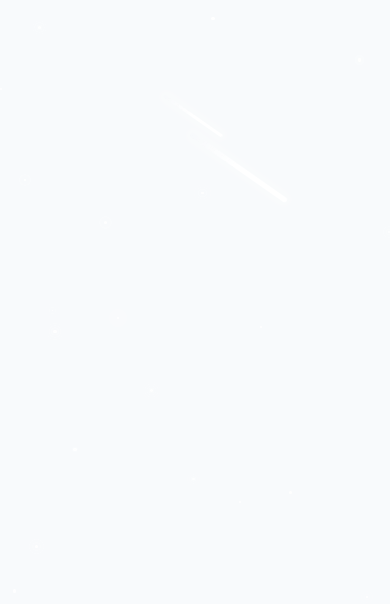
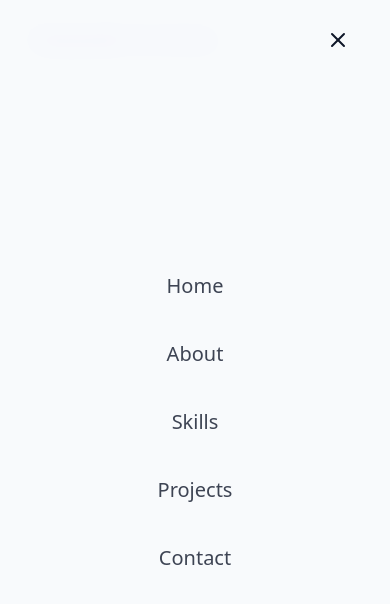
Before and after one commit to Doublezero-00/my-portfolio, a React (Vite) app: page / in a window 390 px wide. Shown: the top 604 px of the page. Built offline with nearby package versions, Linux system fonts and the light colour scheme.

Commit message:
Created responsive navbar successfully 👍

```diff
--- /dev/null
+++ b/src/components/Navbar.jsx
@@ -0,0 +1,86 @@
+import React, { useEffect, useState } from "react";
+import cn from "../lib/utils";
+import { Menu, X } from "lucide-react";
+
+const navItems = [
+  { name: "Home", href: "#home" },
+  { name: "About", href: "#about" },
+  { name: "Skills", href: "#skills" },
+  { name: "Projects", href: "#projects" },
+  { name: "Contact", href: "#contact" },
+];
+export default function Navbar() {
+  const [isScrolled, setIsScrolled] = useState(false);
+  const[isMenuOpen, setIsMenuOpen] = useState(true);
+
+  useEffect(() => {
+    const handleScroll = () => {
+      setIsScrolled(window.screenY > 10);
+    };
+
+    window.addEventListener("scroll", handleScroll);
+    return () => {
+      window.removeEventListener("scroll", handleScroll);
+    };
+  }, []);
+
+  return (
+    <nav
+      className={cn(
+        "fixed w-full z-40 transition-all duration 300",
+        isScrolled ? "py-3 bg-background/80 backfrop-blur-md shadow-xs" : "py-5"
+      )}
+    >
+      <div className="container flex items-center justify-between">
+        <a
+          className="text-xl font-bold text-primary flex items-center"
+          href="#home"
+        >
+          <span className="relative z-10">
+            <span className="text-glow">Chamoth</span> Portfolio
+          </span>
+        </a>
+
+        {/* desktop nav */}
+        <div className="hidden md:flex space-x-10">
+          {navItems.map((item, key) => (
+            <a
+              key={key}
+              href={item.href}
+              className="text-foreground/80 hover:text-primary transition-colors duration-300"
+            >
+              {item.name}
+            </a>
+          ))}
+        </div>
+
+        {/* mobile nav */}
+
+        <button onClick={() => setIsMenuOpen((prev) => !prev)} className="md:hidden p-2 text-foreground z-50" aria-label={isMenuOpen ? "Close Menu" : "Open Menu"}>
+            {" "}
+            {isMenuOpen ? <X size={24}/> : <Menu size={24}/>}{" "}
+
+        </button>
+
+        <div className={cn("fixed inset-0 bg-background/95 backdrop-blur-md z-40 flex flex-col items-center justify-center", "transition-all duration-300 md:hidden",
+            isMenuOpen ? "opacity-100 pointer-events-auto" : "opacity-0 pointer-events-none"
+        )}>
+            <div className="flex flex-col space-y-10 text-xl">
+                {navItems.map((item, key) => (
+                    <a
+                    key={key}
+                    href={item.href}
+                    className="text-foreground/80 hover:text-primary transition-colors duration-300"
+                    onClick={() => setIsMenuOpen(false)}
+                    >
+                    {item.name}
+                    </a>
+          ))}
+            </div>
+
+        </div>
+
+      </div>
+    </nav>
+  );
+}
--- a/src/pages/Home.jsx
+++ b/src/pages/Home.jsx
@@ -1,6 +1,7 @@
 import React from 'react'
 import ThemeToggle from "@/components/ThemeToggle.jsx"
 import StarBackground from "@/components/StarBackground.jsx"
+import Navbar from '../components/Navbar'
 export default function Home() {
   return (
     <div className="min-h-screen bg-background text-foreground overflow-x-hidden">
@@ -12,7 +13,7 @@
       <StarBackground />
 
       {/* Navbar */}
-
+      <Navbar />
 
       {/* Main Content */}
 
```
